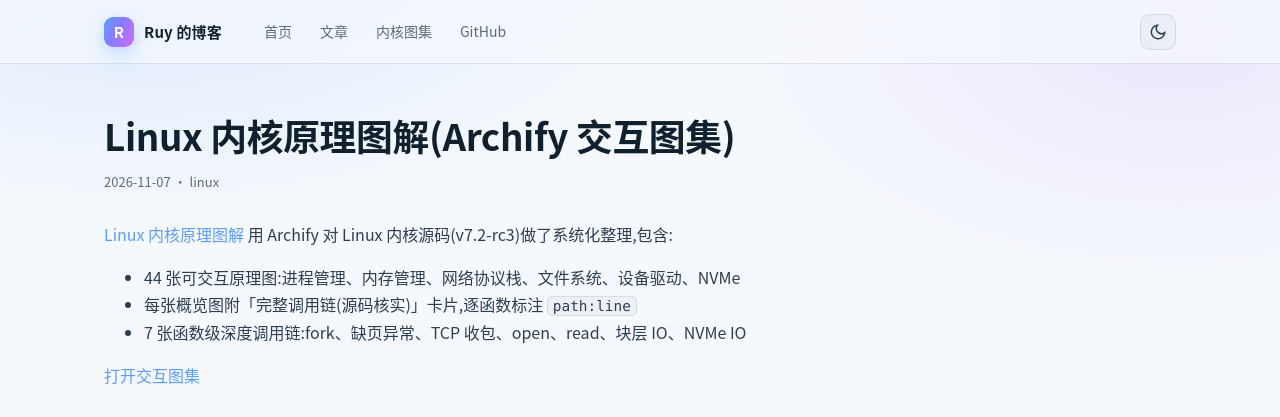
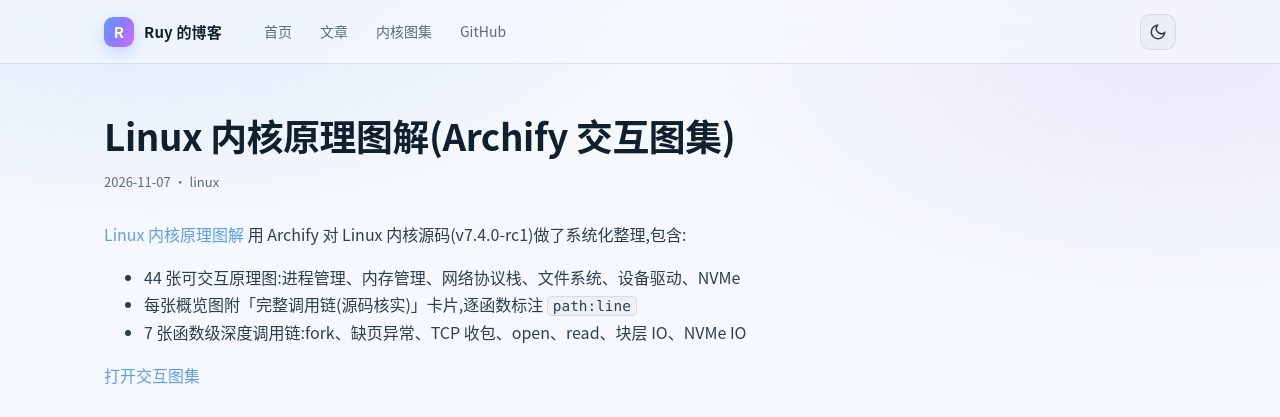
Before and after one commit to zhang-ruyi/ruy, a Jekyll site: the page built from _posts/2026-11-07-linux-kernel-diagrams.md, in a window 1280 px wide. Shown: the top 417 px of the page. Built offline with Jekyll 4.4.1, drawn with Linux system fonts in a browser that asks for light colours.

Commit message:
Update kernel baseline label to 7.4.0-rc1

```diff
--- a/_posts/2026-11-07-linux-kernel-diagrams.md
+++ b/_posts/2026-11-07-linux-kernel-diagrams.md
@@ -5,7 +5,7 @@ date: 2026-11-07
 categories: [linux]
 description: 44 张可交互的 Linux 内核原理图与逐函数调用链
 ---
-[Linux 内核原理图解](https://github.com/zhang-ruyi/linux-arch-dia) 用 Archify 对 Linux 内核源码(v7.2-rc3)做了系统化整理,包含:
+[Linux 内核原理图解](https://github.com/zhang-ruyi/linux-arch-dia) 用 Archify 对 Linux 内核源码(v7.4.0-rc1)做了系统化整理,包含:
 
 - 44 张可交互原理图:进程管理、内存管理、网络协议栈、文件系统、设备驱动、NVMe
 - 每张概览图附「完整调用链(源码核实)」卡片,逐函数标注 `path:line`
--- a/index.html
+++ b/index.html
@@ -29,7 +29,7 @@ title: 首页
   </div>
   <div class="feature">
     <div class="feature-copy">
-      <span class="pill">Archify · Linux v7.2-rc3</span>
+      <span class="pill">Archify · Linux v7.4.0-rc1</span>
       <h3>Linux 内核原理图解</h3>
       <p>
         44 张可交互架构图、时序图与状态机,覆盖进程、内存、网络、文件系统、块层与 NVMe。
```
